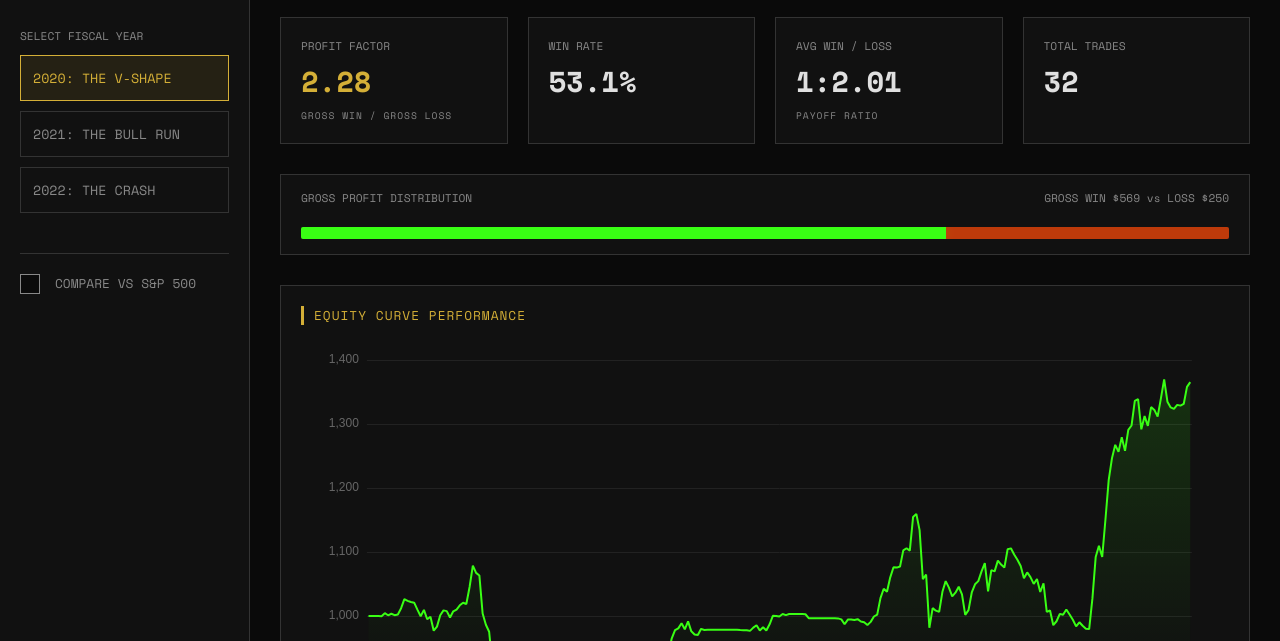
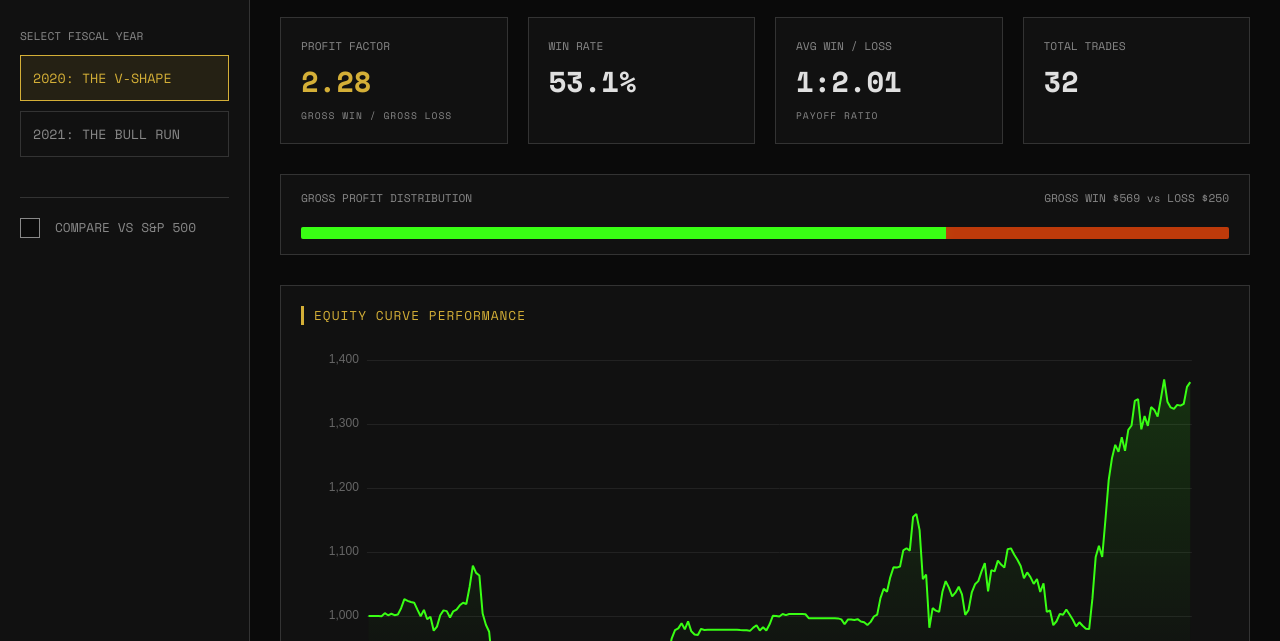
Before and after one commit to dokne7725/aureus-protocol, a plain HTML site: page dashboard.html in a window 1280 px wide. Shown: the part 159-800 px from the top of the page. Drawn offline with nearby package versions, Linux system fonts and the light colour scheme.

Commit message:
Update dashboard.html

```diff
--- a/dashboard.html
+++ b/dashboard.html
@@ -125,8 +125,7 @@
         // Asegúrate de que los nombres coinciden con tus archivos en /data
         const SCENARIOS = [
             { id: '2020', label: '2020: THE V-SHAPE' },
-            { id: '2021', label: '2021: THE BULL RUN' },
-            { id: '2022', label: '2022: THE CRASH' }
+            { id: '2021', label: '2021: THE BULL RUN' }
         ];
 
         let currentScenario = '2020';
@@ -342,4 +341,5 @@
         loadScenario('2020');
     </script>
 </body>
+
 </html>
```
